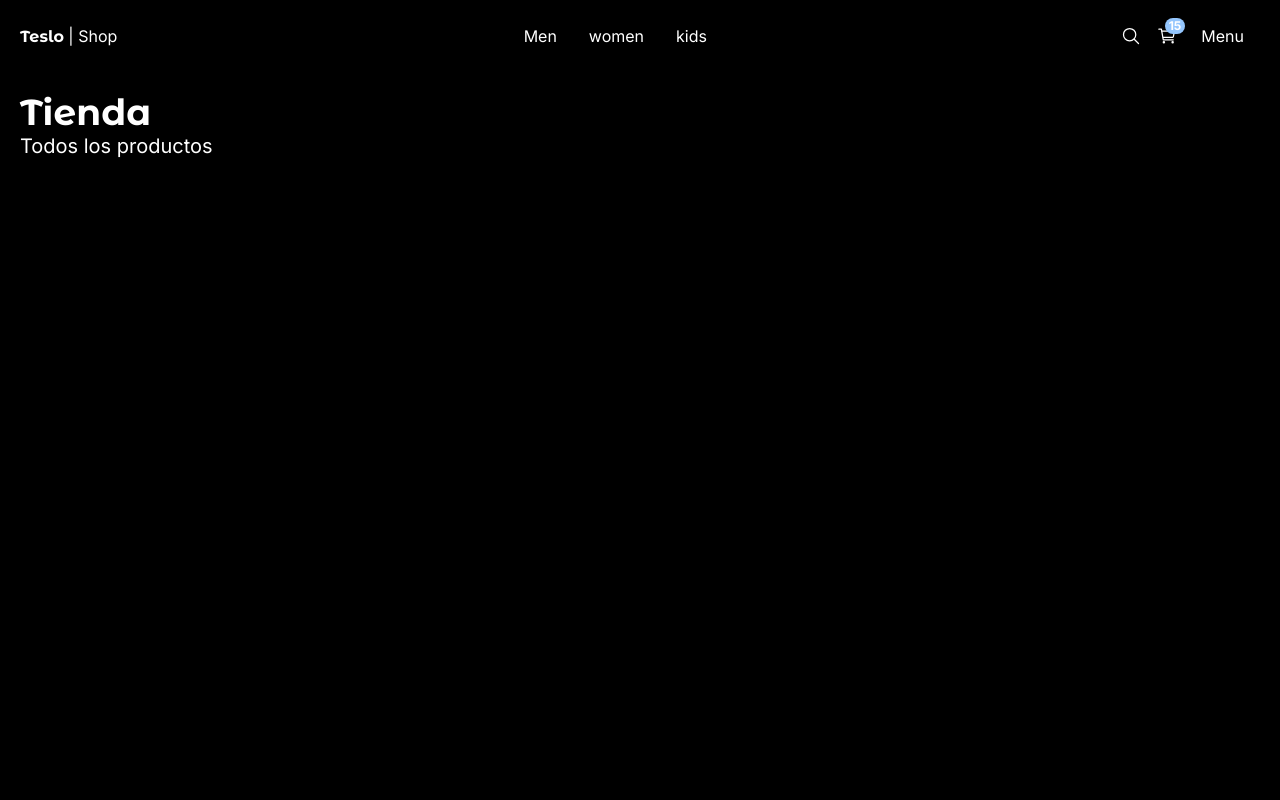
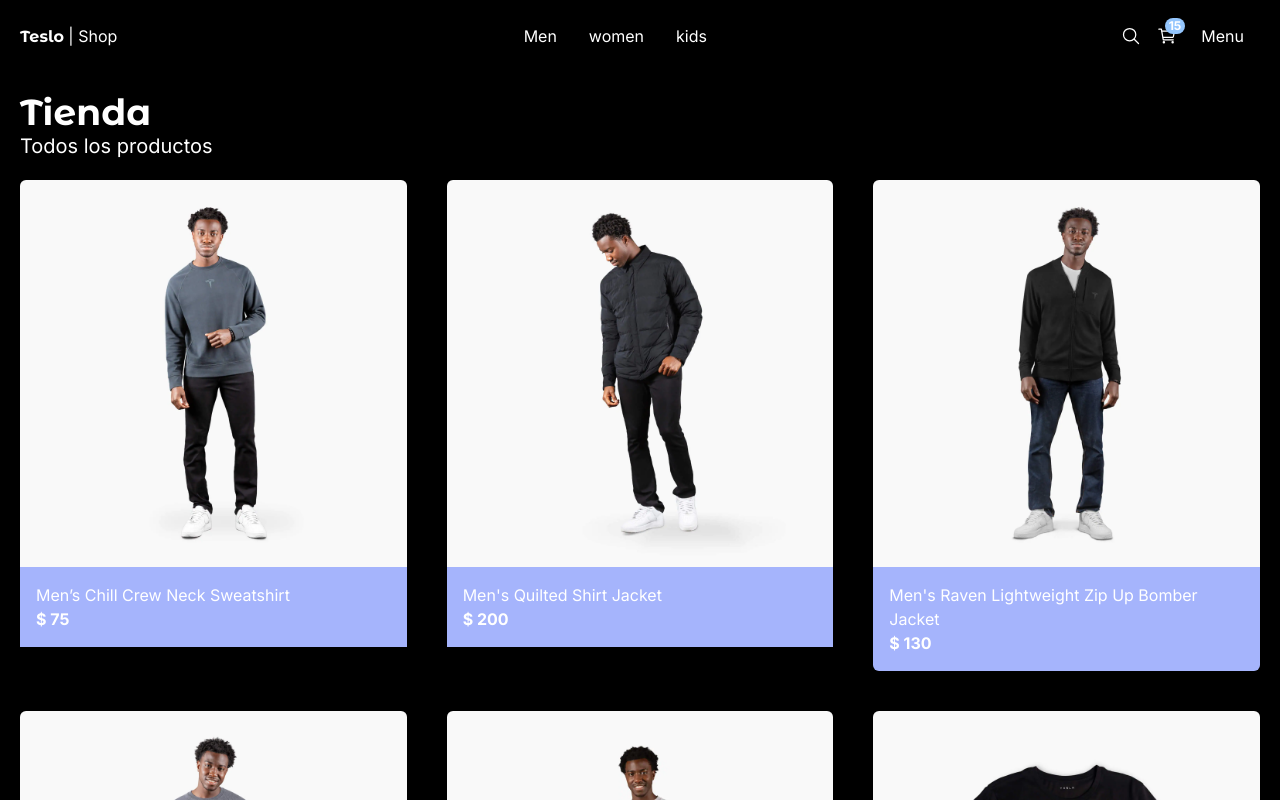
Before and after one commit to kevkodezor/nextjs-ecommerce, a Next.js app: page / in a window 1280 px wide. Shown: the top 800 px of the page. Built offline with nearby package versions, Linux system fonts and the light colour scheme.

Commit message:
corrections & style grid

```diff
--- a/src/app/(shop)/page.tsx
+++ b/src/app/(shop)/page.tsx
@@ -1,9 +1,14 @@
 import { Title } from '@/components';
+import { ProductList } from '@/list';
+import { initialData } from '@/seed';
+
+const data = initialData.products;
 
 export default function Home() {
   return (
     <>
-    <Title title='Tienda' subtitle='Todos los productos' />
+      <Title title='Tienda' subtitle='Todos los productos' />
+      <ProductList products={data} />
     </>
   );
 }
--- a/src/app/shop/page copy.tsx
+++ /dev/null
@@ -1,11 +0,0 @@
-import React from 'react';
-import { titleFont } from '@/config/fonts';
-
-export default function Home() {
-  return (
-    <main>
-      This is TesloShop
-      <div className={titleFont.className}>Shop</div>
-    </main>
-  );
-}
--- /dev/null
+++ b/src/interfaces/index.ts
@@ -0,0 +1 @@
+export * from './products'
--- /dev/null
+++ b/src/list/index.ts
@@ -0,0 +1 @@
+export { ProductList } from './products';
--- /dev/null
+++ b/src/list/products/index.tsx
@@ -0,0 +1,16 @@
+import { Product } from '@/interfaces';
+import { ItemProduct } from './item';
+
+interface Props {
+    products: Product[];
+}
+
+export const ProductList = ({ products }:Props) => {
+    return (
+        <div className='grid grid-cols-2 sm:grid-cols-3 gap-10'>
+            {products.map(product => (
+                <ItemProduct key={product.slug} product={product} />
+            ))}
+        </div>
+    );
+}
--- /dev/null
+++ b/src/list/products/item.tsx
@@ -0,0 +1,27 @@
+import Image from "next/image"
+import { Product } from "@/interfaces"
+import Link from "next/link";
+
+interface Props {
+    product: Product;
+}
+
+export const ItemProduct = ({ product }:Props) => {
+    return (
+        <div className='rounded-md overflow-hidden fade-in'>
+            <Image
+                src={`/products/${product.images[0]}`}
+                alt={product.title}
+                className='w-full object-cover'
+                width={500}
+                height={500}
+            />
+            <div className='p-4 flex flex-col bg-indigo-300'>
+                <Link href={`/product/${product.slug}`}>
+                    {product.title}
+                </Link>
+                <span className='font-bold'>$ {product.price}</span>
+            </div>
+        </div>
+    )
+}
--- a/tailwind.config.ts
+++ b/tailwind.config.ts
@@ -5,6 +5,7 @@ const config: Config = {
     "./src/pages/**/*.{js,ts,jsx,tsx,mdx}",
     "./src/components/**/*.{js,ts,jsx,tsx,mdx}",
     "./src/app/**/*.{js,ts,jsx,tsx,mdx}",
+    "./src/list/**/*.{js,ts,jsx,tsx,mdx}",
   ],
   theme: {
     extend: {
```
Also changed, not shown: src/interfaces/products.ts (added, +16 -0 lines).
